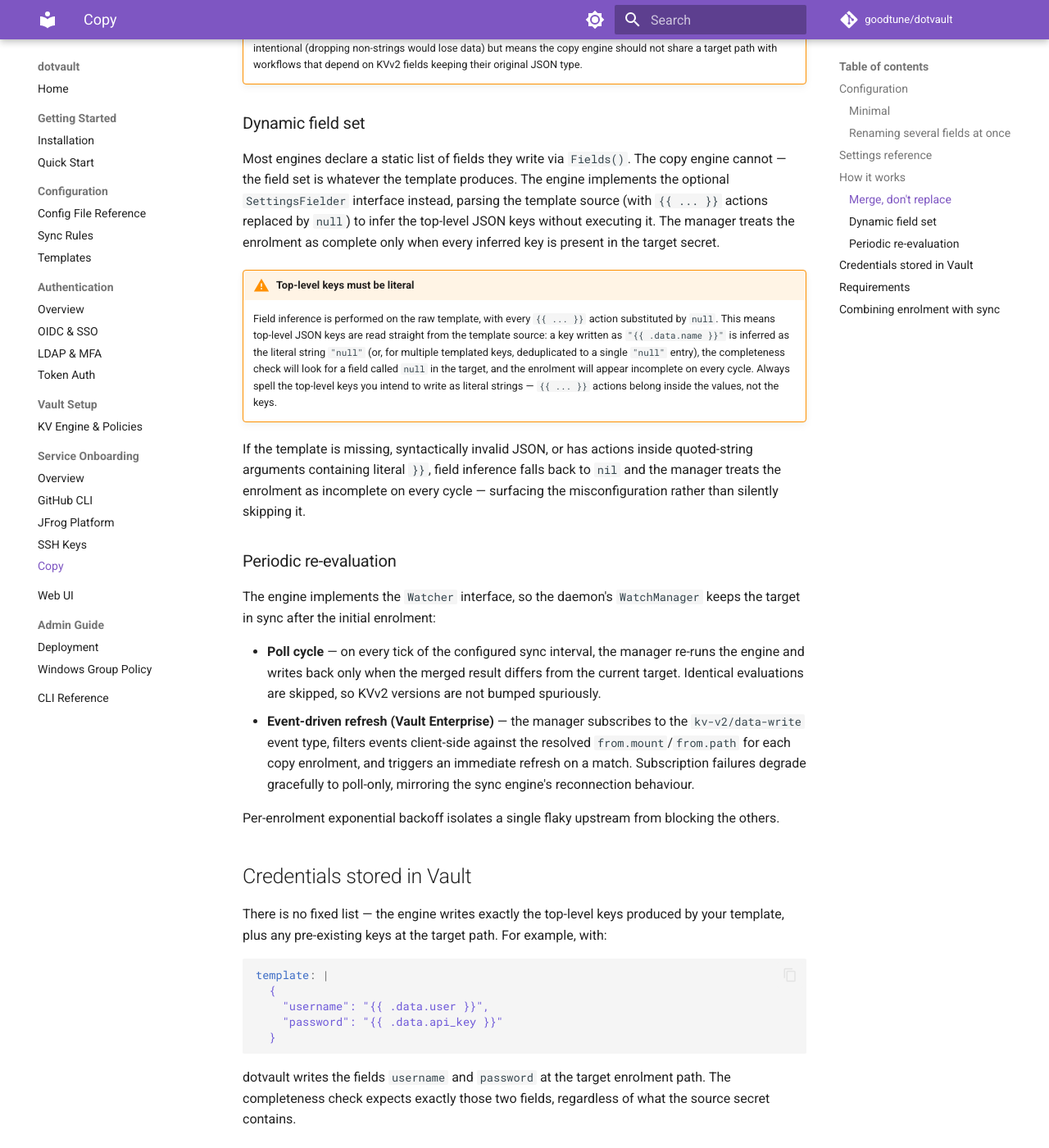
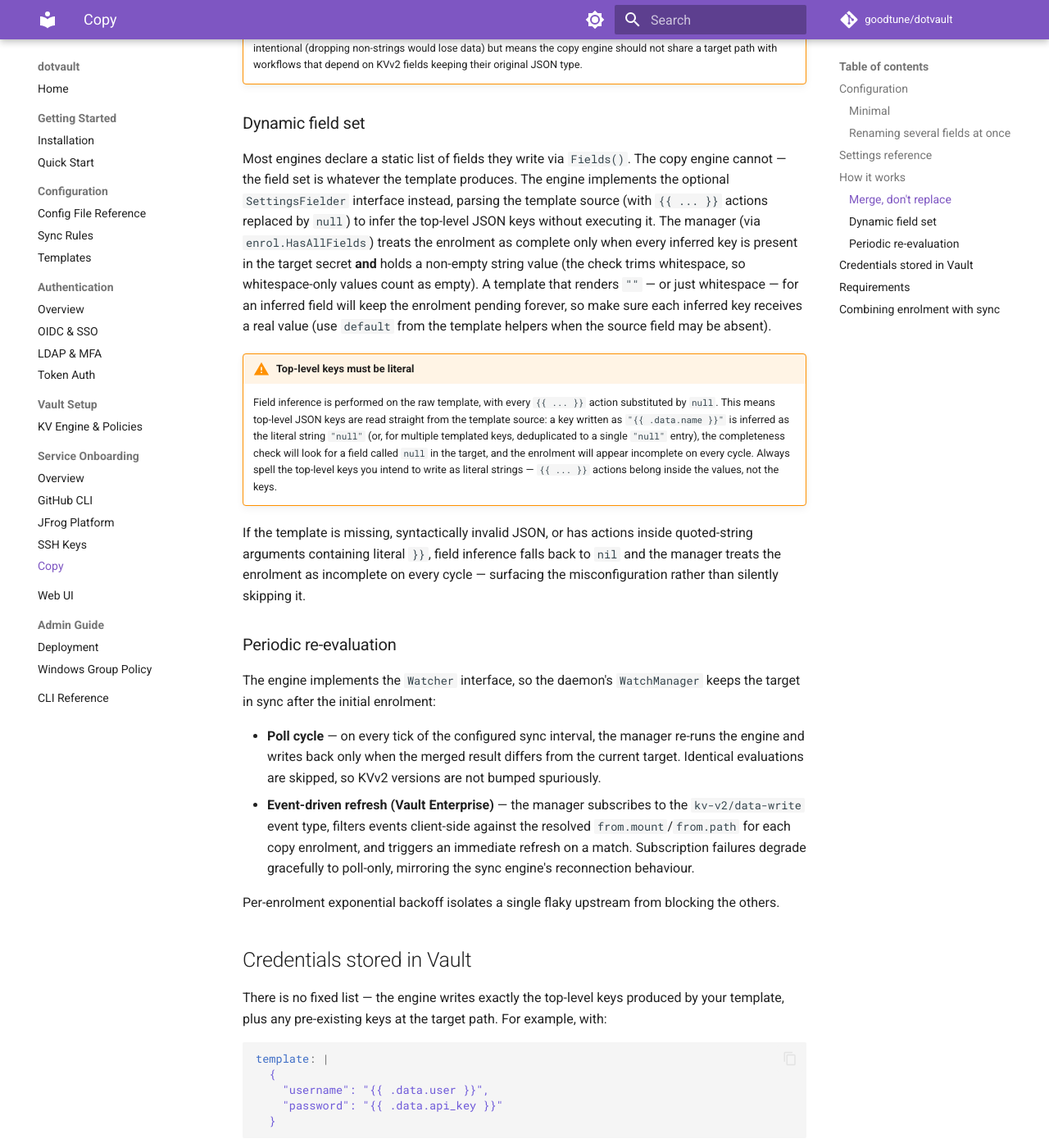
Before and after one commit to goodtune/dotvault, an MkDocs documentation site: the page built from docs/services/copy.md, in a window 1280 px wide and 1400 px high, scrolled down 3415 px. Shown: the whole window at 82% size. Built offline with MkDocs 1.6.1 and Material for MkDocs 9.7.7, drawn with Linux system fonts in a browser that asks for light colours; comment, search, counter and statistics services are not loaded; some of the changed text lies outside the part shown.

Commit message:
docs(services/copy): completeness needs non-empty values, not just presence
`enrol.HasAllFields` (manager.go:174) requires each inferred field to
be present *and* hold a non-empty string value (whitespace is trimmed
before the check). The previous wording in two places implied key
presence was sufficient, which would mislead operators whose template
renders `""` for an inferred field — the secret would be written but
the enrolment would keep retrying forever because the empty value
fails the completeness check. Spell out the non-empty requirement in
both the Dynamic field set section and the worked example, and point
operators at the `default` template helper for source fields that may
be absent.

````diff
--- a/docs/services/copy.md
+++ b/docs/services/copy.md
@@ -102,7 +102,7 @@ The completeness check for the enrolment looks only at the fields the template e
 
 ### Dynamic field set
 
-Most engines declare a static list of fields they write via `Fields()`. The copy engine cannot — the field set is whatever the template produces. The engine implements the optional `SettingsFielder` interface instead, parsing the template source (with `{{ ... }}` actions replaced by `null`) to infer the top-level JSON keys without executing it. The manager treats the enrolment as complete only when every inferred key is present in the target secret.
+Most engines declare a static list of fields they write via `Fields()`. The copy engine cannot — the field set is whatever the template produces. The engine implements the optional `SettingsFielder` interface instead, parsing the template source (with `{{ ... }}` actions replaced by `null`) to infer the top-level JSON keys without executing it. The manager (via `enrol.HasAllFields`) treats the enrolment as complete only when every inferred key is present in the target secret **and** holds a non-empty string value (the check trims whitespace, so whitespace-only values count as empty). A template that renders `""` — or just whitespace — for an inferred field will keep the enrolment pending forever, so make sure each inferred key receives a real value (use `default` from the template helpers when the source field may be absent).
 
 !!! warning "Top-level keys must be literal"
     Field inference is performed on the raw template, with every `{{ ... }}` action substituted by `null`. This means top-level JSON keys are read straight from the template source: a key written as `"{{ .data.name }}"` is inferred as the literal string `"null"` (or, for multiple templated keys, deduplicated to a single `"null"` entry), the completeness check will look for a field called `null` in the target, and the enrolment will appear incomplete on every cycle. Always spell the top-level keys you intend to write as literal strings — `{{ ... }}` actions belong inside the values, not the keys.
@@ -130,7 +130,7 @@ template: |
   }
 ```
 
-dotvault writes the fields `username` and `password` at the target enrolment path. The completeness check expects exactly those two fields, regardless of what the source secret contains.
+dotvault writes the fields `username` and `password` at the target enrolment path. The completeness check expects exactly those two fields to be present as non-empty strings, regardless of what the source secret contains; if `.data.user` or `.data.api_key` is missing or empty, the rendered value will be empty and the enrolment will be retried on every cycle until the source secret is fixed.
 
 ## Requirements
 
````
